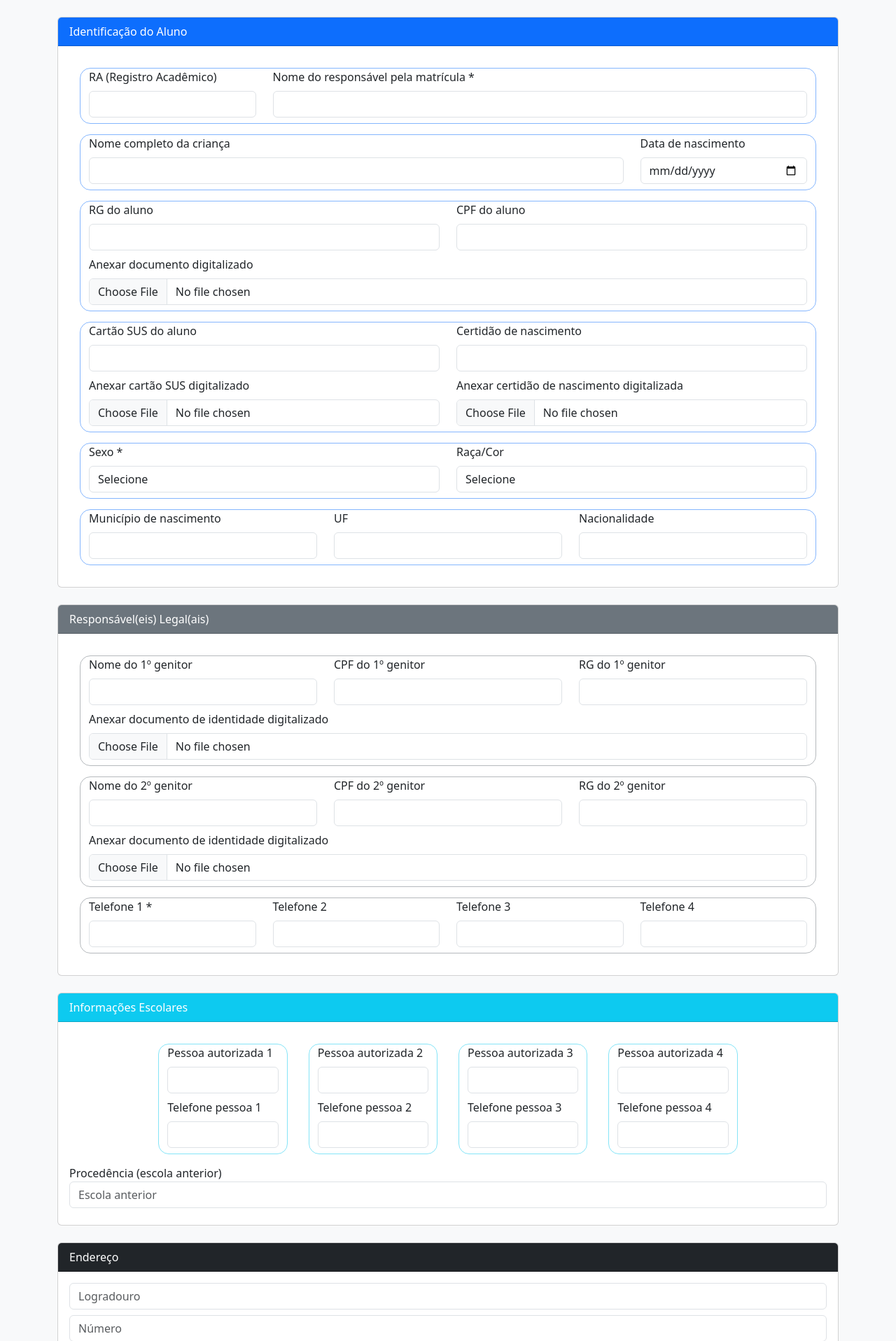
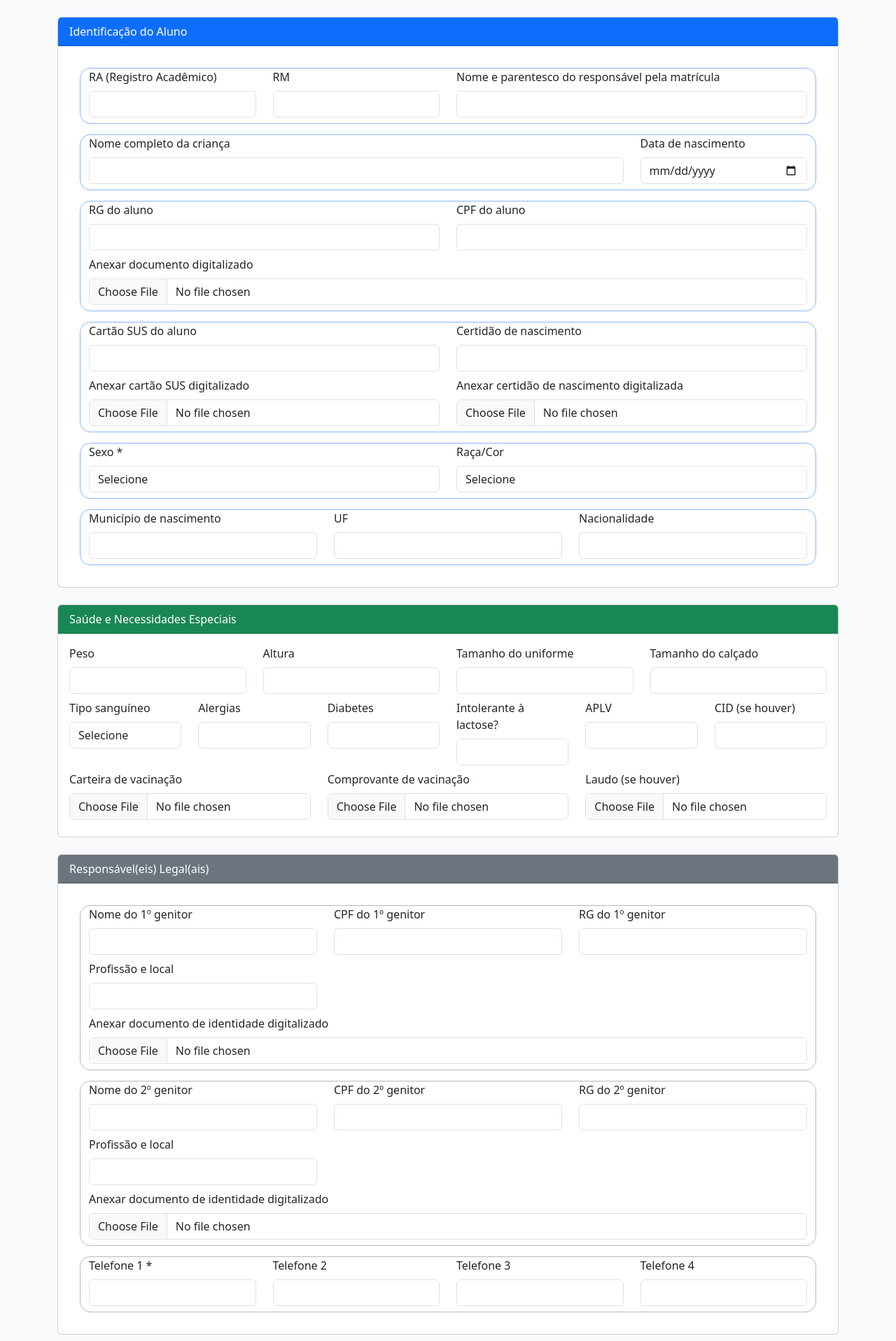
Before and after one commit to gabriel23nonato-png/Projeto_Matricula_v2, a Flask app: page /nova_matricula in a window 1280 px wide. Shown: the part 56-1973 px from the top of the page at 70% size. Run offline with Flask 3, Linux system fonts and the light colour scheme.

Commit message:
Mais edições na tela de matrícula e footer com nome do autor

```diff
--- a/app.py
+++ b/app.py
@@ -8,8 +8,10 @@ app = Flask(__name__)
 UPLOAD_FOLDER = "uploads/alunos"
 os.makedirs(UPLOAD_FOLDER, exist_ok=True)
 
+
 def get_db():
     return sqlite3.connect("escola.db")
+
 
 def salvar_uploads(aluno_id, arquivos):
     base = f"uploads/alunos/aluno_{aluno_id}"
@@ -18,7 +20,7 @@ def salvar_uploads(aluno_id, arquivos):
         "identificacao": ["doc_cpf_aluno", "doc_sus", "doc_certidao"],
         "responsavel": ["doc_cpf_mae", "doc_cpf_pai"],
         "endereco": ["doc_cep"],
-        "saude": ["doc_laudo", "doc_carteira_vacinacao", "doc_comprovante_vacinacao"]
+        "saude": ["doc_laudo", "doc_carteira_vacinacao", "doc_comprovante_vacinacao"],
     }
 
     for secao, campos in secoes.items():
@@ -30,9 +32,11 @@ def salvar_uploads(aluno_id, arquivos):
             if arquivo and arquivo.filename:
                 arquivo.save(os.path.join(pasta, arquivo.filename))
 
+
 @app.route("/")
 def index():
     return render_template("index.html")
+
 
 @app.route("/nova_matricula", methods=["GET", "POST"])
 def nova_matricula():
@@ -43,88 +47,166 @@ def nova_matricula():
         conn = sqlite3.connect("escola.db")
         cursor = conn.cursor()
 
-        cursor.execute("""
-INSERT INTO alunos_v2 (
-    ra, nome_completo, data_nascimento, rg_aluno, cpf_aluno,
-    cartao_sus, certidao_nascimento, sexo, raca_cor, nacionalidade,
-
-    nome_mae, cpf_mae, rg_mae, nome_pai, cpf_pai, rg_pai,
-    telefone1, telefone2, telefone3, telefone4, responsavel_matricula,
-
-    retirada_pessoa1, retirada_numero1,
-    retirada_pessoa2, retirada_numero2,
-    retirada_pessoa3, retirada_numero3,
-    escola_anterior, permite_fotos, permite_postar,
-
-    logradouro, numero, bairro, cidade, cep,
-
-    peso, altura, uniforme, calcado,
-    alergico, diabetico, lactose, aplv,
-    necessidades_especiais,
-
-    contribuicao, tipo_contribuicao, data_matricula
-) VALUES (?,?,?,?,?,?,?,?,?,?,?,?,?,?,?,?,?,?,?,?,?,?,?,?,?,?,?,?,?,?,?,?,?,?,?,?,?,?,?,?,?,?,?,?,?,?,?);
-""", # 47 campos Nem todos os campos de anexo de documentos funcionam
+        cursor.execute(
+            """
+INSERT INTO
+    alunos_v2 (
+        rm,
+        ra,
+        nome_completo,
+        data_nascimento,
+        rg_aluno,
+        cpf_aluno,
+        cartao_sus,
+        certidao_nascimento,
+        sexo,
+        raca_cor,
+        nacionalidade,
+        nome_mae,
+        cpf_mae,
+        rg_mae,
+        nome_pai,
+        cpf_pai,
+        rg_pai,
+        telefone1,
+        telefone2,
+        telefone3,
+        telefone4,
+        responsavel_matricula,
+        retirada_pessoa1,
+        retirada_numero1,
+        retirada_pessoa2,
+        retirada_numero2,
+        retirada_pessoa3,
+        retirada_numero3,
+        escola_anterior,
+        permite_fotos,
+        permite_postar,
+        logradouro,
+        numero,
+        bairro,
+        cidade,
+        cep,
+        peso,
+        altura,
+        uniforme,
+        calcado,
+        alergico,
+        diabetico,
+        lactose,
+        aplv,
+        necessidades_especiais,
+        contribuicao,
+        tipo_contribuicao,
+        data_matricula
+    )
+VALUES
     (
-    # 1–10 Identificação
-    d.get("ra"),
-    d["nome_completo"],
-    d["data_nascimento"],
-    d.get("rg_aluno"),
-    d.get("cpf_aluno"),
-    d.get("cartao_sus"),
-    d.get("certidao_nascimento"),
-    d["sexo"],
-    d.get("raca_cor"),
-    d.get("nacionalidade"),
-
-    # 11–21 Responsável
-    d["nome_mae"],
-    d["cpf_mae"],
-    d["rg_mae"],
-    d.get("nome_pai"),
-    d.get("cpf_pai"),
-    d.get("rg_pai"),
-    d["telefone1"],
-    d.get("telefone2"),
-    d.get("telefone3"),
-    d.get("telefone4"),
-    d.get("responsavel_matricula"),
-
-    # 22–30 Informações escolares
-    d.get("retirada_pessoa1"),
-    d.get("retirada_numero1"),
-    d.get("retirada_pessoa2"),
-    d.get("retirada_numero2"),
-    d.get("retirada_pessoa3"),
-    d.get("retirada_numero3"),
-    d.get("escola_anterior"),
-    d.get("permite_fotos"),
-    d.get("permite_postar"),
-
-    # 31–35 Endereço
-    d.get("logradouro"),
-    d.get("numero"),
-    d.get("bairro"),
-    d.get("cidade"),
-    d.get("cep"),
-
-    # 36–44 Saúde
-    d.get("peso"),
-    d.get("altura"),
-    d.get("uniforme"),
-    d.get("calcado"),
-    d.get("alergico"),
-    d.get("diabetico"),
-    d.get("lactose"),
-    d.get("aplv"),
-    d.get("necessidades_especiais"),
-
-    # 45–47 Financeiro
-    d.get("contribuicao"),
-    d.get("tipo_contribuicao"),
-    datetime.now().strftime("%d/%m/%Y")
-))
+        ?,
+        ?,
+        ?,
+        ?,
+        ?,
+        ?,
+        ?,
+        ?,
+        ?,
+        ?,
+        ?,
+        ?,
+        ?,
+        ?,
+        ?,
+        ?,
+        ?,
+        ?,
+        ?,
+        ?,
+        ?,
+        ?,
+        ?,
+        ?,
+        ?,
+        ?,
+        ?,
+        ?,
+        ?,
+        ?,
+        ?,
+        ?,
+        ?,
+        ?,
+        ?,
+        ?,
+        ?,
+        ?,
+        ?,
+        ?,
+        ?,
+        ?,
+        ?,
+        ?,
+        ?,
+        ?,
+        ?
+    );
+""",  # 47 campos Nem todos os campos de anexo de documentos funcionam
+            (
+                # 1–10 Identificação
+                d.get("ra"),
+                d["nome_completo"],
+                d["data_nascimento"],
+                d.get("rg_aluno"),
+                d.get("cpf_aluno"),
+                d.get("cartao_sus"),
+                d.get("certidao_nascimento"),
+                d["sexo"],
+                d.get("raca_cor"),
+                d.get("nacionalidade"),
+                # 11–21 Responsável
+                d["nome_mae"],
+                d["cpf_mae"],
+                d["rg_mae"],
+                d.get("nome_pai"),
+                d.get("cpf_pai"),
+                d.get("rg_pai"),
+                d["telefone1"],
+                d.get("telefone2"),
+                d.get("telefone3"),
+                d.get("telefone4"),
+                d.get("responsavel_matricula"),
+                # 22–30 Informações escolares
+                d.get("retirada_pessoa1"),
+                d.get("retirada_numero1"),
+                d.get("retirada_pessoa2"),
+                d.get("retirada_numero2"),
+                d.get("retirada_pessoa3"),
+                d.get("retirada_numero3"),
+                d.get("escola_anterior"),
+                d.get("permite_fotos"),
+                d.get("permite_postar"),
+                # 31–35 Endereço
+                d.get("logradouro"),
+                d.get("numero"),
+                d.get("bairro"),
+                d.get("cidade"),
+                d.get("cep"),
+                # 36–44 Saúde
+                d.get("peso"),
+                d.get("altura"),
+                d.get("uniforme"),
+                d.get("calcado"),
+                d.get("alergico"),
+                d.get("diabetico"),
+                d.get("lactose"),
+                d.get("aplv"),
+                d.get("necessidades_especiais"),
+                # 45–47 Financeiro
+                d.get("contribuicao"),
+                d.get("tipo_contribuicao"),
+                datetime.now().strftime("%d/%m/%Y"),
+            ),
+        )
         aluno_id = cursor.lastrowid
         conn.commit()
         conn.close()
@@ -146,6 +228,7 @@ def resumo_matricula(aluno_id):
 
     return render_template("resumo_matricula.html", aluno=aluno)
 
+
 @app.route("/alunos")
 def alunos():
     conn = get_db()
@@ -156,19 +239,23 @@ def alunos():
 
     return render_template("alunos.html", alunos=alunos)
 
+
 @app.route("/financeiro")
 def financeiro():
     conn = get_db()
     cursor = conn.cursor()
-    cursor.execute("""
+    cursor.execute(
+        """
         SELECT turma, SUM(contribuicao)
         FROM alunos
         GROUP BY turma
-    """)
+    """
+    )
     totais = cursor.fetchall()
     conn.close()
 
     return render_template("financeiro.html", totais=totais)
 
+
 if __name__ == "__main__":
     app.run(host="0.0.0.0", port=5000)
--- a/static/css/style.css
+++ b/static/css/style.css
@@ -10,7 +10,7 @@
   margin: 15px;
 }
 
-#info_escolares {
+/* #info_escolares {
   border: 1px solid rgba(13, 202, 240, 0.5);
   border-radius: 15px;
   margin: 15px;
@@ -18,4 +18,4 @@
 #telefones {
   display: flex;
   justify-content: center;
-}
+} */
--- a/templates/base.html
+++ b/templates/base.html
@@ -1,10 +1,13 @@
-<!DOCTYPE html>
+<!doctype html>
 <html lang="pt-br">
   <head>
-    <meta charset="UTF-8">
+    <meta charset="UTF-8" />
     <title>Sistema de Matrículas</title>
-    <link href="https://cdn.jsdelivr.net/npm/bootstrap@5.3.2/dist/css/bootstrap.min.css" rel="stylesheet">
-    <link href="../static/css/style.css" rel="stylesheet">
+    <link
+      href="https://cdn.jsdelivr.net/npm/bootstrap@5.3.2/dist/css/bootstrap.min.css"
+      rel="stylesheet"
+    />
+    <link href="../static/css/style.css" rel="stylesheet" />
   </head>
   <body class="bg-light">
     <nav class="navbar navbar-dark bg-primary mb-4">
@@ -13,8 +16,9 @@
       </div>
     </nav>
 
-<div class="container">
-    {% block conteudo %}{% endblock %}
-</div>
+    <div class="container">{% block conteudo %}{% endblock %}</div>
+    <footer class="text-center mt-4">
+      <small>Criado por Gabriel Nonato F. Carmo</small>
+    </footer>
   </body>
 </html>
--- a/templates/nova_matricula.html
+++ b/templates/nova_matricula.html
@@ -11,8 +11,15 @@
           <input class="form-control mb-2" name="ra" />
         </div>
 
-        <div class="col-md-9">
-          <label class="form-label">Nome do responsável pela matrícula *</label>
+        <div class="col-md-3">
+          <label class="form-label">RM</label>
+          <input class="form-control mb-2" name="rm" />
+        </div>
+
+        <div class="col-md-6">
+          <label class="form-label"
+            >Nome e parentesco do responsável pela matrícula</label
+          >
           <input class="form-control mb-2" name="responsavel_matricula" />
         </div>
       </div>
@@ -115,6 +122,92 @@
     </div>
   </div>
 
+  <!-- 5️⃣ SAÚDE -->
+  <div class="card mb-4">
+    <div class="card-header bg-success text-white">
+      Saúde e Necessidades Especiais
+    </div>
+    <div class="card-body">
+      <div class="row" id="fisico_aluno">
+        <div class="col-md-3">
+          <label class="form-label">Peso</label>
+          <input class="form-control mb-2" name="peso" />
+        </div>
+        <div class="col-md-3">
+          <label class="form-label">Altura</label>
+          <input class="form-control mb-2" name="altura" />
+        </div>
+        <div class="col-md-3">
+          <label class="form-label">Tamanho do uniforme</label>
+          <input class="form-control mb-2" name="uniforme" />
+        </div>
+        <div class="col-md-3">
+          <label class="form-label">Tamanho do calçado</label>
+          <input class="form-control mb-2" name="calcado" />
+        </div>
+      </div>
+      <div class="row" id="saude_aluno">
+        <div class="col-md-2">
+          <label class="form-label">Tipo sanguíneo</label>
+          <select class="form-control mb-2" name="tipo_sanguineo" required>
+            <option value="">Selecione</option>
+            <option>A+</option>
+            <option>A-</option>
+            <option>B+</option>
+            <option>B-</option>
+            <option>AB+</option>
+            <option>AB-</option>
+            <option>O+</option>
+            <option>O-</option>
+          </select>
+        </div>
+        <div class="col-md-2">
+          <label class="form-label">Alergias</label>
+          <input class="form-control mb-2" name="alergico" />
+        </div>
+        <div class="col-md-2">
+          <label class="form-label">Diabetes</label>
+          <input class="form-control mb-2" name="diabetico" />
+        </div>
+        <div class="col-md-2">
+          <label class="form-label">Intolerante à lactose?</label>
+          <input class="form-control mb-2" name="lactose" />
+        </div>
+        <div class="col-md-2">
+          <label class="form-label">APLV</label>
+          <input class="form-control mb-2" name="aplv" />
+        </div>
+        <div class="col-md-2">
+          <label class="form-label">CID (se houver)</label>
+          <input class="form-control mb-2" name="cid" />
+        </div>
+      </div>
+
+      <div class="row" id="docs_saude_aluno">
+        <div class="col-md-4">
+          <label class="form-label">Carteira de vacinação</label>
+          <input
+            type="file"
+            class="form-control mb-2"
+            name="doc_carteira_vacinacao"
+          />
+        </div>
+        <div class="col-md-4">
+          <label class="form-label">Comprovante de vacinação</label>
+          <input
+            type="file"
+            class="form-control mb-2"
+            name="doc_comprovante_vacinacao"
+          />
+        </div>
+        <div class="col-md-4">
+          <label class="form-label">Laudo (se houver)</label>
+          <input type="file" class="form-control mb-2" name="doc_laudo" />
+        </div>
+      </div>
+    </div>
+  </div>
+
   <!-- 2️⃣ RESPONSÁVEL LEGAL -->
   <div class="card mb-4">
     <div class="card-header bg-secondary text-white">
@@ -133,6 +226,10 @@
         <div class="col-md-4">
           <label class="form-label">RG do 1º genitor</label>
           <input class="form-control mb-2" name="rg_mae" />
+        </div>
+        <div class="col-md-4">
+          <label class="form-label">Profissão e local</label>
+          <input class="form-control mb-2" name="profissao_mae" />
         </div>
         <div>
           <label class="form-label"
@@ -154,6 +251,10 @@
         <div class="col-md-4">
           <label class="form-label">RG do 2º genitor</label>
           <input class="form-control mb-2" name="rg_pai" />
+        </div>
+        <div class="col-md-4">
+          <label class="form-label">Profissão e local</label>
+          <input class="form-control mb-2" name="profissao_pai" />
         </div>
         <div>
           <label class="form-label"
@@ -191,28 +292,28 @@
     <div class="card-header bg-info text-white">Informações Escolares</div>
     <div class="card-body">
       <div class="row" id="telefones">
-        <div class="col-md-2" id="info_escolares">
+        <div class="col-md-3" id="info_escolares">
           <label class="form-label">Pessoa autorizada 1</label>
           <input class="form-control mb-2" name="retirada_pessoa1" />
           <label class="form-label">Telefone pessoa 1</label>
           <input class="form-control mb-2" name="retirada_numero1" />
         </div>
 
-        <div class="col-md-2" id="info_escolares">
+        <div class="col-md-3" id="info_escolares">
           <label class="form-label">Pessoa autorizada 2</label>
           <input class="form-control mb-2" name="retirada_pessoa2" />
           <label class="form-label">Telefone pessoa 2</label>
           <input class="form-control mb-2" name="retirada_numero2" />
         </div>
 
-        <div class="col-md-2" id="info_escolares">
+        <div class="col-md-3" id="info_escolares">
           <label class="form-label">Pessoa autorizada 3</label>
           <input class="form-control mb-2" name="retirada_pessoa3" />
           <label class="form-label">Telefone pessoa 3</label>
           <input class="form-control mb-2" name="retirada_numero3" />
         </div>
 
-        <div class="col-md-2" id="info_escolares">
+        <div class="col-md-3" id="info_escolares">
           <label class="form-label">Pessoa autorizada 4</label>
           <input class="form-control mb-2" name="retirada_pessoa4" />
           <label class="form-label">Telefone pessoa 4</label>
```
Also changed, not shown: other parts of templates/nova_matricula.html (+0 -56 lines). Lines whose indentation alone changed are shown as unchanged.
